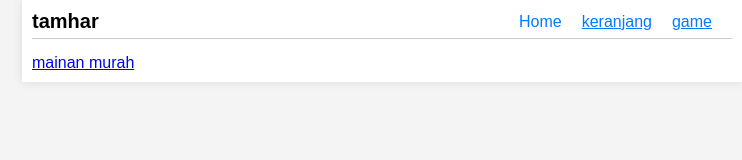
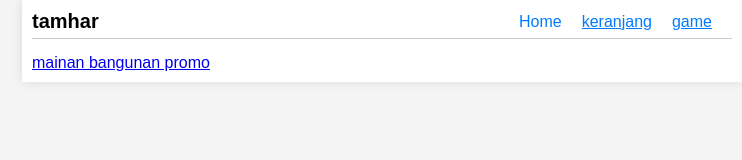
Before and after one commit to Rahmattopik/Web-tiktok, a plain HTML site: page keranjang.html in a window 1280 px wide. Shown: the whole page, without its empty margins (258-1000 px from the left). Drawn offline with Linux system fonts and the light colour scheme.

Commit message:
Update keranjang.html

```diff
--- a/keranjang.html
+++ b/keranjang.html
@@ -21,7 +21,7 @@
     </header>
   <div>
 
-  <a href="https://s.lazada.co.id/s.rDh6h">mainan murah</a>
+  <a href="https://s.lazada.co.id/s.rx0t3?cc">mainan bangunan promo</a>
      </div>
   </div>
 </body>
```
